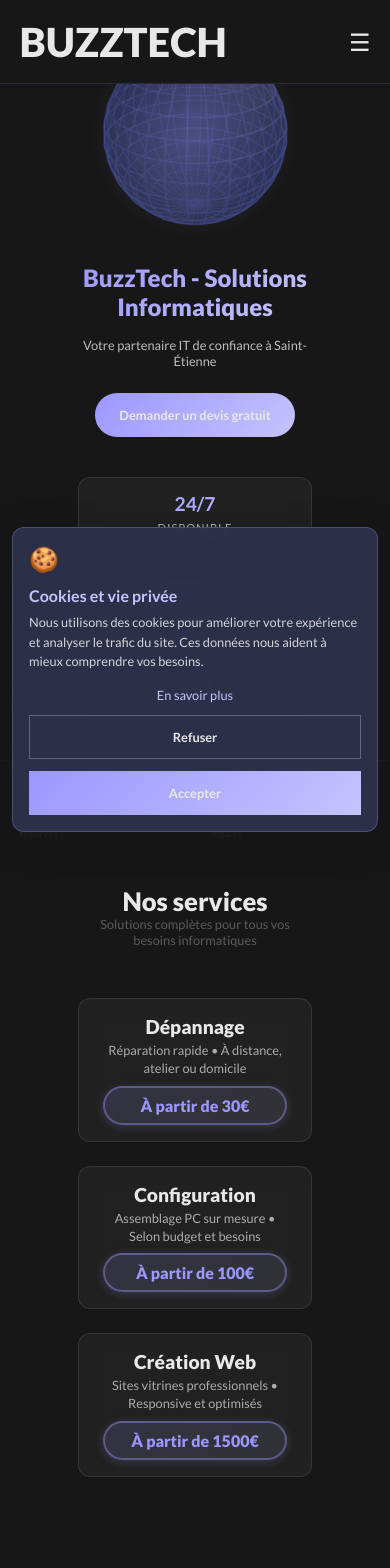
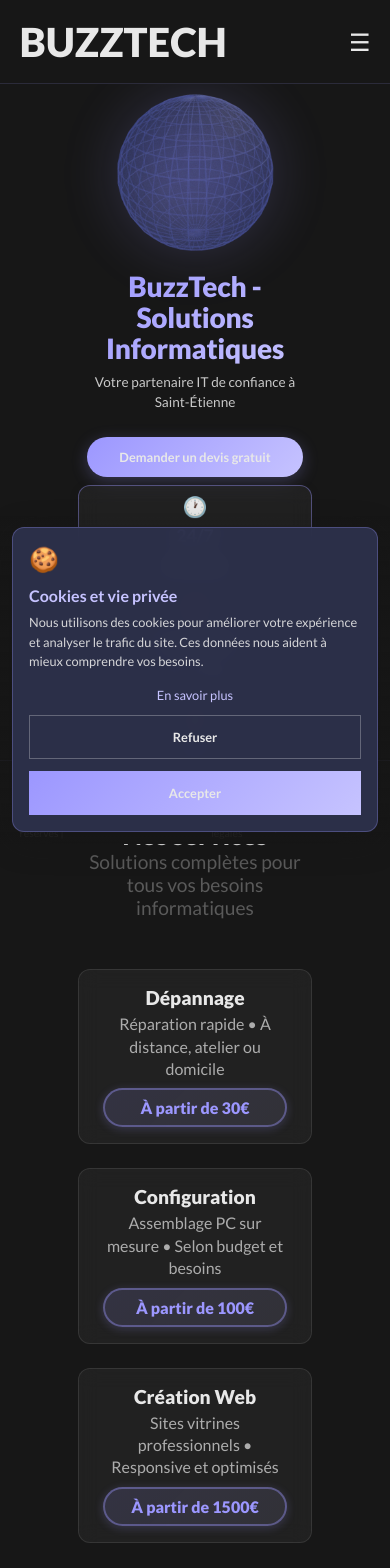
Before and after one commit to estebane-blancquart/buzztech, a React (Vite) app: page / in a window 390 px wide. Shown: the top 1568 px of the page. Built offline with nearby package versions, Linux system fonts and the light colour scheme; a web font is replaced by a local one.

Commit message:
vcxncnvc

```diff
--- a/src/theme/variables.scss
+++ b/src/theme/variables.scss
@@ -29,7 +29,7 @@ $ubuntu: $font-mono;
 $font-weight-light: 300;
 $font-weight-normal: 400;
 $font-weight-bold: 700;
-$font-weight-black: 800;
+$font-weight-black: 900;
 
 // Legacy aliases
 $weight-light: $font-weight-light;
@@ -111,6 +111,45 @@ $z-popover: 500;
 $z-tooltip: 600;
 $z-toast: 700;
 
+/* ===== NOUVEAUX STANDARDS (AJOUTS SANS BREAKING CHANGES) ===== */
+
+// Opacités cohérentes
+$opacity-primary: 1;
+$opacity-secondary: 0.9;
+$opacity-tertiary: 0.7;
+$opacity-disabled: 0.4;
+
+// Backgrounds cohérents
+$bg-subtle: 0.05;
+$bg-light: 0.08;
+$bg-medium: 0.12;
+$bg-strong: 0.2;
+
+// Borders cohérents
+$border-subtle: 0.1;
+$border-default: 0.2;
+$border-emphasis: 0.4;
+$border-strong: 0.6;
+
+// Purple shadows (pour interactivité)
+$shadow-purple-sm: 0 4px 16px rgba($purple, 0.15);
+$shadow-purple-md: 0 8px 24px rgba($purple, 0.2);
+$shadow-purple-lg: 0 12px 32px rgba($purple, 0.25);
+
+// Composants
+$card-padding-sm: $space-md;
+$card-padding-md: $space-lg;
+$card-padding-lg: $space-xl;
+
+$btn-height-sm: 36px;
+$btn-height-md: 44px;
+$btn-height-lg: 56px;
+
+$icon-sm: 1.25rem;
+$icon-md: 1.5rem;
+$icon-lg: 2rem;
+$icon-xl: 2.5rem;
+
 /* ===== CSS CUSTOM PROPERTIES (pour JS) ===== */
 :root {
   // Couleurs
--- a/src/ui/modules/home-hero/Hero.tsx
+++ b/src/ui/modules/home-hero/Hero.tsx
@@ -9,8 +9,17 @@ interface HeroProps {
   stats: InfoStat[];
 }
 
+// Map des icônes en fonction de la valeur
+const getIcon = (value: string): string => {
+  if (value.includes('24/7')) return '🕐';
+  if (value.includes('Loire') || value.includes('42')) return '📍';
+  if (value.includes('48')) return '⚡';
+  return '✨';
+};
+
 const InfoCard: React.FC<InfoStat> = ({ value, label }): JSX.Element => (
   <div className={styles['info-card']}>
+    <span className={styles['info-icon']}>{getIcon(value)}</span>
     <span className={styles['info-value']}>{value}</span>
     <span className={styles['info-label']}>{label}</span>
   </div>
@@ -22,6 +31,7 @@ const Hero: React.FC<HeroProps> = ({ title, subtitle, ctaText, stats }) => {
       `https://wa.me/33660352267?text=Bonjour, je souhaite un devis gratuit pour mes besoins informatiques !`
     );
   };
+
   return (
     <div className={styles['hero']}>
       <div className={styles['video-section']}>
@@ -43,7 +53,7 @@ const Hero: React.FC<HeroProps> = ({ title, subtitle, ctaText, stats }) => {
         <p className={styles['hero-subtitle']}>{subtitle}</p>
         <button className={styles['hero-cta']} onClick={handleCTA}>
           {ctaText}
-        </button>{' '}
+        </button>
       </div>
 
       <div className={styles['info-section']}>
--- a/src/ui/modules/home-hero/hero.module.scss
+++ b/src/ui/modules/home-hero/hero.module.scss
@@ -1,13 +1,20 @@
-/* ===== HERO BASE ===== */
+/* ===== HERO SECTION ===== */
 .hero {
-  @include module-layout;
-
+  width: 60%;
+  height: 80%;
+  display: flex;
+  flex-direction: column;
+  align-items: center;
+  gap: $space-sm;
   color: $white;
-  gap: $space-lg; /* 32px - équilibré pour tenir dans 100vh */
+  margin-top: 10vh
 }
 
+/* ===== SPHERE SECTION ===== */
 .video-section {
   @include flex-center;
+
+  margin-top: $space-md; /* Descend la sphère de 24px */
 }
 
 .video-wrapper {
@@ -16,10 +23,10 @@
 }
 
 .background-video {
-  width: 20rem;
-  height: 20rem;
+  width: 18rem; /* Agrandi : 16rem → 18rem */
+  height: 18rem;
   border-radius: 50%;
-  opacity: 0.9;
+  opacity: $opacity-secondary;
   object-fit: cover;
   filter: brightness(1.1) contrast(1.1);
 }
@@ -28,27 +35,53 @@
   position: absolute;
   inset: 0;
   border-radius: 50%;
-  background: radial-gradient(circle, rgba($purple, 0.3) 0%, transparent 70%);
+  background: radial-gradient(
+    circle,
+    rgba($purple, 0.4) 0%,
+    rgba($purple, 0.15) 50%,
+    transparent 75%
+  );
+  filter: blur(30px); /* Plus diffus */
   pointer-events: none;
+  animation: pulse 4s ease-in-out infinite; /* Pulsation subtile */
 }
 
-/* ===== HERO CONTENT ===== */
+@keyframes pulse {
+  0%, 100% {
+    opacity: 0.8;
+    transform: scale(1);
+  }
+  50% {
+    opacity: 1;
+    transform: scale(1.05);
+  }
+}
+
+/* ===== CONTENT SECTION ===== */
 .hero-content {
+  display: flex;
+  flex-direction: column;
+  align-items: center;
   text-align: center;
 }
 
 .hero-title {
   @include gradient-text($purple, $light-purple);
 
-  font-size: $font-h2;
+  margin: 0 0 $space-xs 0; /* 8px après le titre - serré */
+  font-size: clamp(2rem, 5vw, 3.2rem);
   font-weight: $font-weight-black;
-  margin-bottom: $space-sm; /* 16px - compact mais lisible */
+  line-height: 1.1;
+  letter-spacing: -0.01em;
 }
 
 .hero-subtitle {
-  opacity: 0.8;
-  font-size: $font-p2;
-  margin-bottom: $space-lg; /* 32px - suffisant avant le CTA */
+  margin: 0 0 $space-lg 0; /* 32px après la subtitle - respiration avant CTA */
+  color: $white;
+  opacity: 0.85; /* Plus subtil */
+  font-size: clamp(1.05rem, 2vw, 1.3rem);
+  font-weight: $font-weight-normal;
+  line-height: 1.5;
 }
 
 .hero-cta {
@@ -56,15 +89,28 @@
   @include hover-lift;
   @include focus-visible;
 
-  padding: 1rem 2rem; /* Padding standard */
-  min-height: 44px;
+  min-height: $btn-height-md;
+  padding: 0 $space-xl;
   border-radius: $border-radius-round;
   background: linear-gradient(135deg, $purple 0%, $light-purple 100%);
   color: $white;
+  font-size: $font-p2;
   font-weight: $font-weight-bold;
-  transition: $transition-transform;
+  transition: all $transition-fast;
+  box-shadow: 0 4px 16px rgba($purple, 0.25); /* Glow au repos */
+
+  &:hover {
+    box-shadow: 0 8px 32px rgba($purple, 0.4); /* Glow plus fort au hover */
+    transform: translateY(-3px);
+  }
+
+  &:active {
+    transform: translateY(-1px);
+    box-shadow: 0 4px 16px rgba($purple, 0.3);
+  }
 }
 
+/* ===== INFO CARDS SECTION ===== */
 .info-section {
   width: 100%;
 
@@ -74,118 +120,174 @@
 .info-grid {
   display: grid;
   grid-template-columns: repeat(3, 1fr);
-  gap: $space-lg; /* 32px - bon équilibre */
+  gap: $space-md; /* 24px au lieu de 32px - plus serré et cohésif */
   width: 100%;
-  max-width: 850px;
+  max-width: 900px;
 }
 
 .info-card {
   @include glass-card;
 
   position: relative;
-  padding: $space-md; /* 24px - bien équilibré */
+  display: flex;
+  flex-direction: column;
+  align-items: center;
+  gap: $space-xs;
+  padding: $space-sm $space-md;
+  border-color: rgba($purple, $border-emphasis);
+  background: rgba($white, $bg-subtle);
   text-align: center;
-  transition: $transition-smooth;
-  overflow: hidden;
+  transition: all $transition-fast;
+  box-shadow: 0 2px 8px rgba($black, 0.2); /* Ombre subtile au repos */
+
+  /* Effet de profondeur subtil */
+  &::before {
+    position: absolute;
+    inset: 0;
+    border-radius: $border-radius-lg;
+    background: radial-gradient(
+      circle at top,
+      rgba($purple, 0.05) 0%,
+      transparent 70%
+    );
+    opacity: 0;
+    transition: opacity $transition-fast;
+    content: '';
+    pointer-events: none;
+  }
 
   &:hover {
-    background: rgba($white, 0.08);
-    transform: translateY(-5px);
-    border-color: rgba($purple, 0.3);
-    box-shadow: $shadow-lg;
+    background: rgba($white, $bg-light);
+    border-color: rgba($purple, $border-strong);
+    box-shadow: 0 8px 24px rgba($purple, 0.3);
+    transform: translateY(-6px);
+
+    &::before {
+      opacity: 1;
+    }
+  }
+}
+
+.info-icon {
+  font-size: $icon-lg; /* 32px - plus grand pour les Unicode */
+  color: $purple;
+  opacity: 0.9;
+  transition: all $transition-fast;
+
+  .info-card:hover & {
+    opacity: 1;
+    transform: scale(1.1);
   }
 }
 
 .info-value {
   @include gradient-text($purple, $light-purple);
 
-  display: block;
-  font-size: $font-h3;
+  margin: 0;
+  font-size: clamp(1.3rem, 2.5vw, 1.7rem);
   font-weight: $font-weight-bold;
   line-height: 1;
-  margin-bottom: $space-xs; /* 8px - compact */
 }
 
 .info-label {
-  display: block;
-  opacity: 0.8;
+  margin: 0;
+  color: $white;
+  opacity: $opacity-secondary;
   font-size: $font-p3;
   font-weight: $font-weight-normal;
+  line-height: 1.3;
   text-transform: uppercase;
-  letter-spacing: 1px;
+  letter-spacing: 0.02em;
 }
 
 /* ===== RESPONSIVE ===== */
 @include desktop {
   .hero {
-    gap: $space-xl; /* 48px - un peu plus d'espace sur grand écran */
   }
 }
 
 @include tablet {
   .hero {
-    gap: $space-lg; /* 32px */
+    gap: $space-xl; /* 48px */
+  }
+
+  .hero-content {
+    gap: $space-md; /* 24px */
+  }
+
+  .background-video {
+    width: 16rem;
+    height: 16rem;
   }
 
   .info-grid {
     gap: $space-md; /* 24px */
-    max-width: 500px;
+    max-width: 600px;
   }
 
   .info-card {
-    padding: $space-sm; /* 16px */
+    padding: $card-padding-sm; /* 24px */
   }
 
   .info-value {
-    font-size: 1.3rem;
+    font-size: 1.4rem;
   }
 }
 
 @include mobile {
   .hero {
-    padding: $space-sm 0; /* 16px vertical - compact */
-    gap: $space-md; /* 24px */
+    padding: 0;
+    gap: $space-xs; /* 8px */
+  }
+
+  .video-section {
+    margin-top: 0;
   }
 
   .hero-content {
-    margin-bottom: $space-sm; /* 16px */
+    margin-bottom: 0;
   }
 
   .hero-title {
-    font-size: $font-h3;
-    margin-bottom: $space-sm;
+    font-size: clamp(1.5rem, 8vw, 1.75rem);
+    margin-bottom: $space-xs;
   }
 
   .hero-subtitle {
-    font-size: $font-p3;
-    margin-bottom: $space-md; /* 24px */
+    font-size: clamp(0.85rem, 3vw, 0.95rem);
+    margin-bottom: $space-md;
   }
 
   .hero-cta {
-    padding: 0.75rem 1.5rem;
+    min-height: 40px;
+    padding: 0 $space-lg;
     font-size: $font-p3;
   }
 
   .background-video {
-    width: 13rem; /* 208px - taille raisonnable */
-    height: 13rem;
+    width: 11rem;
+    height: 11rem;
   }
 
   .info-grid {
     grid-template-columns: 1fr;
-    gap: $space-sm; /* 16px - compact mais lisible */
+    gap: $space-xs; /* 8px au lieu de 16px */
   }
 
   .info-card {
-    padding: $space-sm; /* 16px */
+    padding: $space-xs $space-sm; /* 8px vertical, 16px horizontal - plus compact */
+  }
+
+  .info-icon {
+    font-size: $icon-sm; /* 20px */
   }
 
   .info-value {
-    font-size: 1.2rem;
+    font-size: 1.1rem; /* Réduit */
     margin-bottom: $space-xs;
   }
 
   .info-label {
-    font-size: 0.7rem;
+    font-size: 0.65rem;
   }
 }
--- a/src/ui/modules/home-presentation/presentation.module.scss
+++ b/src/ui/modules/home-presentation/presentation.module.scss
@@ -87,7 +87,7 @@
 .service-desc {
   margin: 0;
   color: rgba($white, 0.7);
-  font-size: $font-p3; /* Réduit à p3 */
+    /* Réduit à p3 */
   line-height: 1.4;
 }
 
@@ -211,7 +211,7 @@
   }
 
   .subtitle {
-    font-size: $font-p3; /* Réduit */
+      /* Réduit */
   }
 
   /* MOBILE : LAYOUT EN COLONNE */
@@ -249,7 +249,7 @@
   }
 
   .service-desc {
-    font-size: $font-p3;
+
   }
 
   .service-price {
--- a/src/ui/modules/home-video/video.module.scss
+++ b/src/ui/modules/home-video/video.module.scss
@@ -237,7 +237,7 @@
   }
 
   .description {
-    font-size: $font-p3;
+
     margin-bottom: 0;
   }
 
--- a/src/ui/modules/service-prices/prices.module.scss
+++ b/src/ui/modules/service-prices/prices.module.scss
@@ -27,7 +27,6 @@
   border: 2px solid rgba($purple, 0.3);
   border-radius: $border-radius-lg;
   background: linear-gradient(135deg, rgba($dark-purple, 0.9) 0%, rgba($purple, 0.2) 100%);
-  transition: $transition-smooth;
   overflow: hidden;
   box-shadow: 0 8px 24px rgba($black, 0.4);
 
@@ -166,7 +165,6 @@
 .title {
   margin: 0 0 $space-sm; /* Réduit de $space-md à $space-sm */
   color: $light-purple;
-  font-size: $font-p3; /* Réduit de $font-p2 à $font-p3 */
   font-weight: $font-weight-bold;
   text-transform: uppercase;
   letter-spacing: 1.5px;
@@ -206,7 +204,6 @@
   align-items: flex-start;
   gap: $space-xs; /* Réduit de $space-sm à $space-xs */
   color: rgba($white, 0.9);
-  font-size: $font-small; /* Réduit de $font-p3 à $font-small */
   line-height: 1.4; /* Réduit de 1.6 à 1.4 */
 
   &::before {
@@ -234,7 +231,6 @@
   }
 
   .title {
-    font-size: $font-p3;
   }
 
   .price {
@@ -256,7 +252,6 @@
   }
 
   .title {
-    font-size: $font-small;
     margin-bottom: $space-xs;
   }
 
--- a/src/ui/modules/service-what/what.module.scss
+++ b/src/ui/modules/service-what/what.module.scss
@@ -21,7 +21,7 @@
   border-radius: $border-radius-round;
   background: rgba($white, 0.1);
   opacity: 0.8;
-  font-size: $font-p3;
+
   font-weight: $font-weight-bold;
   transition: $transition-smooth;
   text-transform: uppercase;
@@ -70,7 +70,7 @@
   transition: $transition-smooth;
 
   span {
-    font-size: $font-p3;
+
     text-transform: uppercase;
     letter-spacing: 1px;
     font-weight: $font-weight-bold;
@@ -106,7 +106,7 @@
 
   .badge {
     padding: $space-xs $space-md;
-    font-size: $font-p3;
+
   }
 
   .scroll-indicator {
@@ -114,7 +114,7 @@
     gap: $space-sm; /* 16px sur desktop */
 
     span {
-      font-size: $font-p3;
+
     }
   }
 }
```
